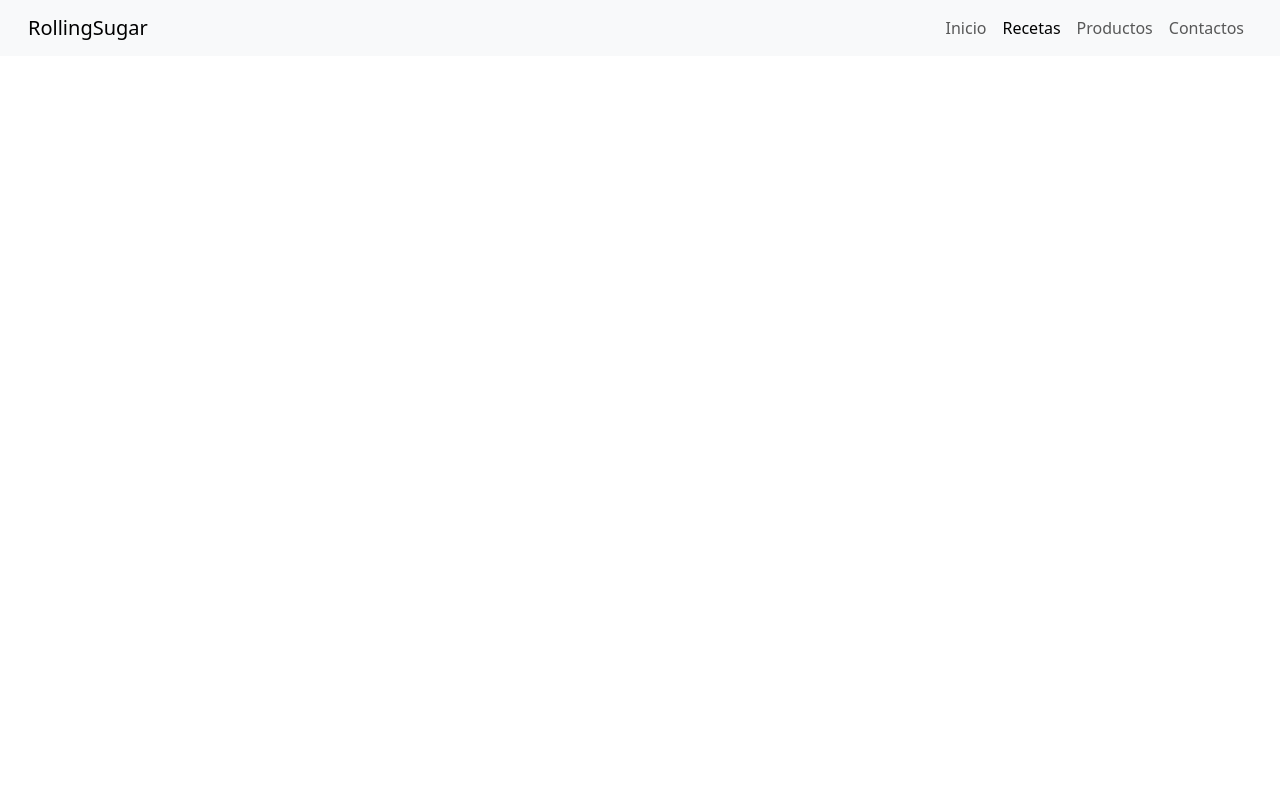
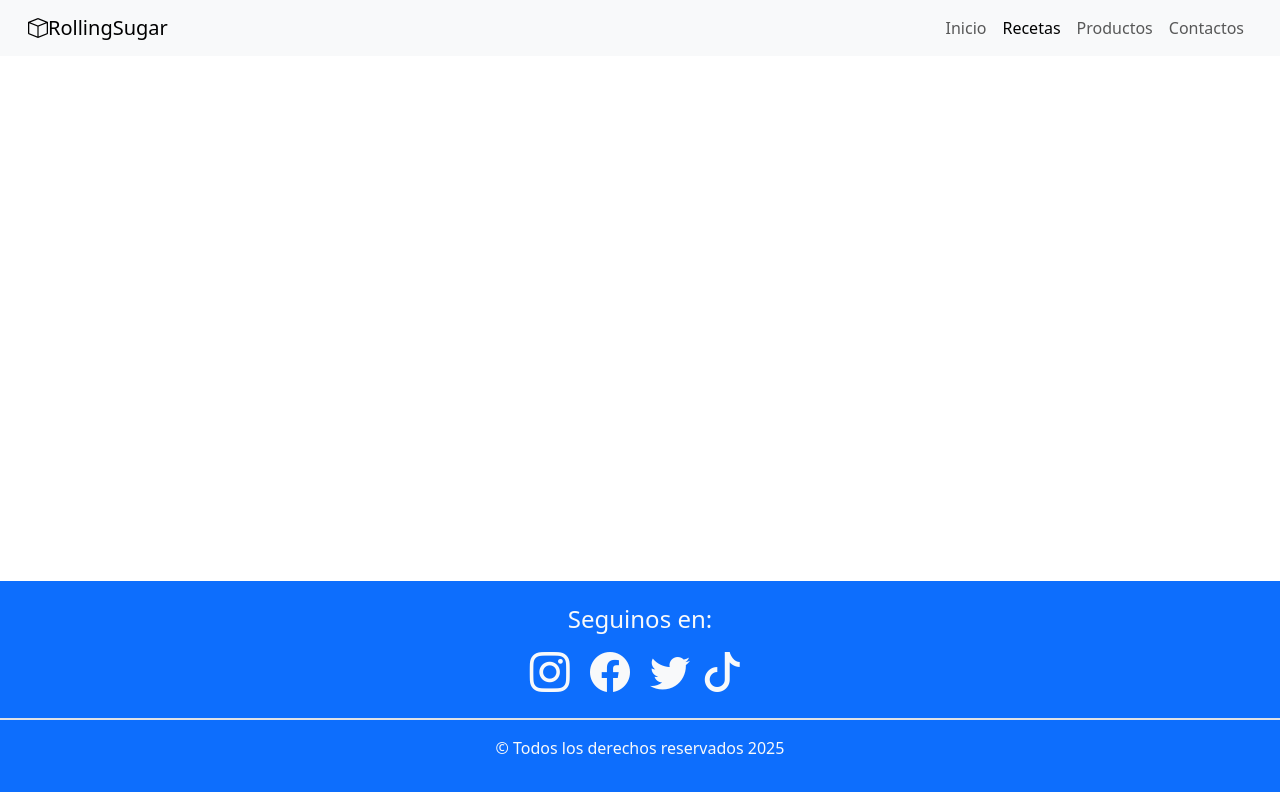
Before and after one commit to RoblesLuis2212/RollingSugar, a plain HTML site: page pages/Recetas.html in a window 1280 px wide. Drawn offline with nearby package versions, Linux system fonts and the light colour scheme.

Commit message:
Se agrego el footer y se importaron los iconos correspondientes del footer

```diff
--- a/pages/Recetas.html
+++ b/pages/Recetas.html
@@ -12,6 +12,7 @@
       integrity="sha384-4Q6Gf2aSP4eDXB8Miphtr37CMZZQ5oXLH2yaXMJ2w8e2ZtHTl7GptT4jmndRuHDT"
       crossorigin="anonymous"
     />
+    <link rel="stylesheet" href="https://cdn.jsdelivr.net/npm/bootstrap-icons@1.13.1/font/bootstrap-icons.min.css">
     <link rel="stylesheet" href="../css/style.css" />
   </head>
   <body>
@@ -54,7 +55,17 @@
       </nav>
     </header>
     <main></main>
-    <footer></footer>
+    <footer class="bg-primary py-4 text-center text-light">
+      <h5 class="fs-4">Seguinos en:</h5>
+      <a href="pages/Error404.html" class="link-light fs-1"
+        ><i class="bi bi-instagram"></i
+      ></a>
+      <a href="" class="link-light fs-1 mx-3"><i class="bi bi-facebook"></i></a>
+      <a href="" class="link-light fs-1"><i class="bi bi-twitter"></i></a>
+      <a href="" class="link-light fs-1 mx-2"><i class="bi bi-tiktok"></i></a>
+      <div class="border mt-3 my-3"></div>
+      <p>&copy; Todos los derechos reservados 2025</p>
+    </footer>
     <script
       src="https://cdn.jsdelivr.net/npm/bootstrap@5.3.6/dist/js/bootstrap.bundle.min.js"
       integrity="sha384-j1CDi7MgGQ12Z7Qab0qlWQ/Qqz24Gc6BM0thvEMVjHnfYGF0rmFCozFSxQBxwHKO"
```
